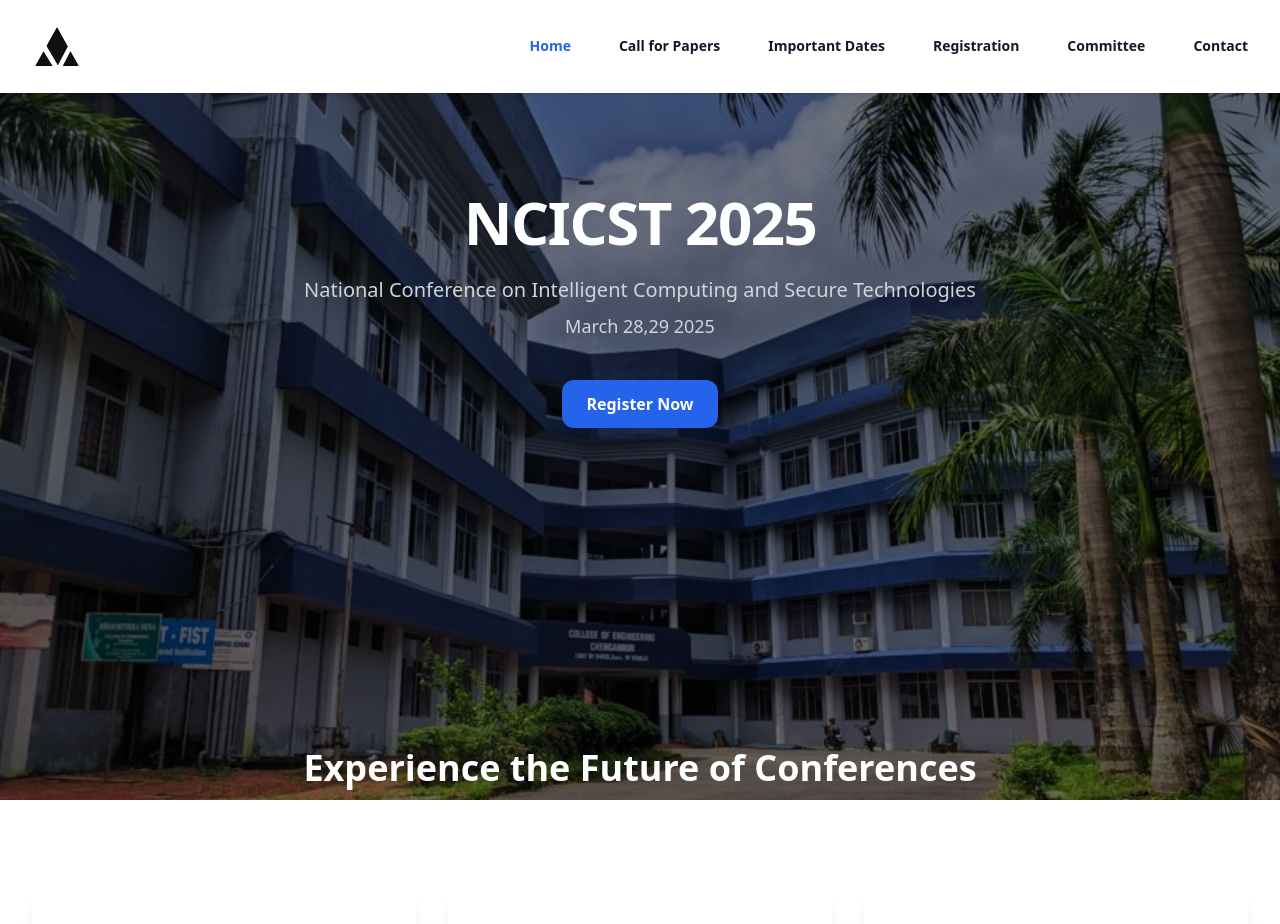
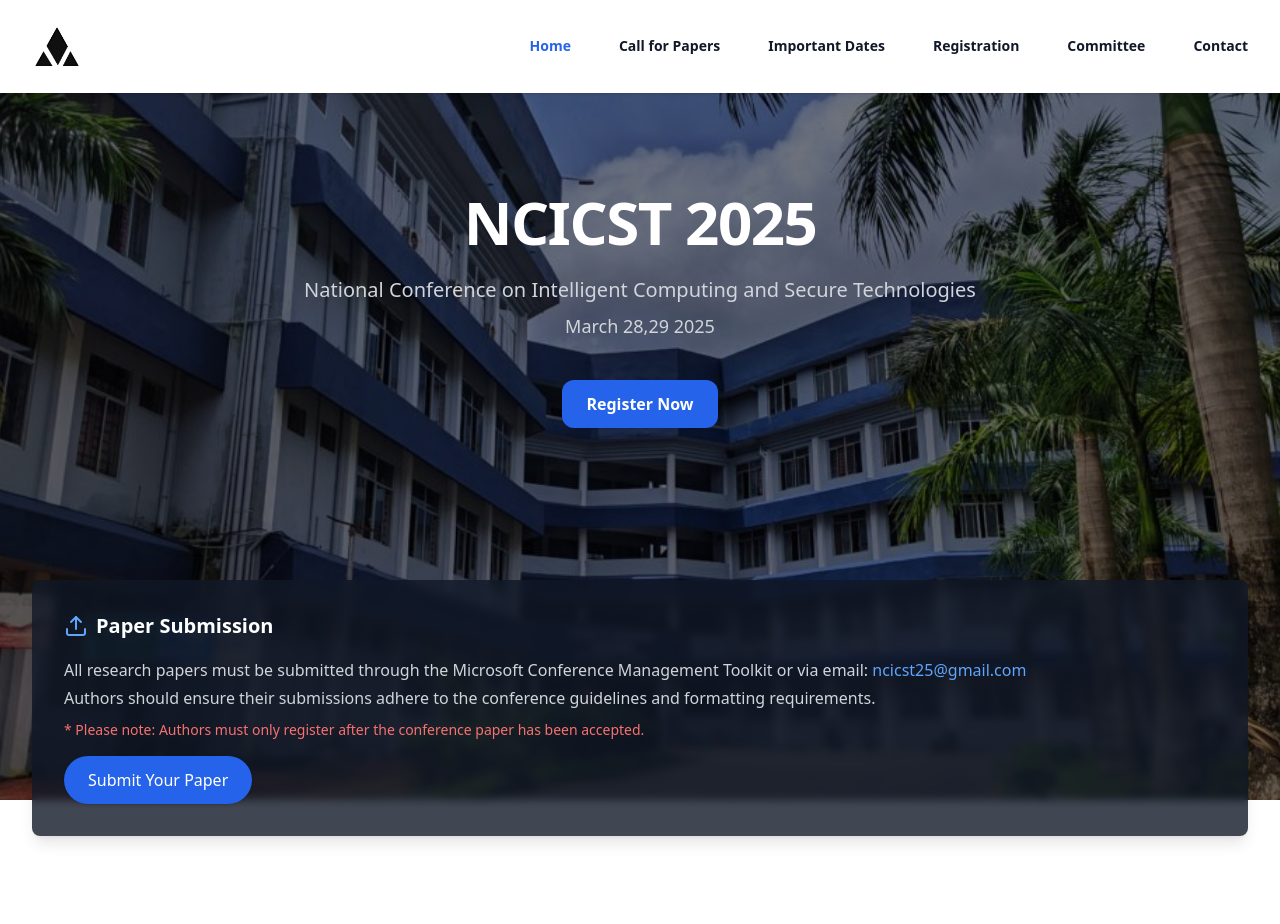
Before and after one commit to GVN101/conference-website, a React (Vite) app in the folder project/: page / in a window 1280 px wide. Shown: the top 924 px of the page. Built offline with nearby package versions, Linux system fonts and the light colour scheme.

Commit message:
several changes to cards

```diff
--- a/project/src/pages/Home.tsx
+++ b/project/src/pages/Home.tsx
@@ -1,7 +1,7 @@
 import { useEffect, useState } from "react";
 import { Link } from "react-router-dom";
 import { motion } from "framer-motion";
-import { Globe, Users, Video, UserSquare2, Presentation, Network } from "lucide-react";
+import { Globe, Users, Video, UserSquare2, Presentation, Network, Upload } from "lucide-react";
 
 export default function Home() {
   const [loaded, setLoaded] = useState(false);
@@ -23,7 +23,7 @@ export default function Home() {
       </div>
 
       {/* Content Section */}
-      <div className="relative z-10 space-y-24 bg-transparent">
+      <div className="relative z-10 space-y-6 bg-transparent">
         {/* Hero Section */}
         <div className="relative mx-auto max-w-7xl px-4 py-32 sm:px-6 lg:px-8 text-center">
           <h1 className="text-4xl font-bold tracking-tight text-white sm:text-5xl md:text-6xl">
@@ -42,8 +42,49 @@ export default function Home() {
           </div>
         </div>
 
+        <div className="relative mx-auto max-w-7xl px-4 sm:px-6 lg:px-8">
+          <motion.div
+            initial={{ opacity: 0, y: 30 }}
+            whileInView={{ opacity: 1, y: 0 }}
+            transition={{ duration: 0.8, delay: 0.4 }}
+            viewport={{ once: true }}
+            // className="rounded-lg bg-white/95 p-8 shadow-lg hover:shadow-xl transition-all duration-300 backdrop-blur-sm"
+            className="rounded-lg bg-gray-900/80 p-8 shadow-lg hover:shadow-xl transition-all duration-300 backdrop-blur-sm"
+          >
+            <h3 className="text-xl font-semibold text-white flex items-center gap-x-2">
+              <Upload className="h-6 w-6 text-blue-400" />
+              Paper Submission
+            </h3>
+            <p className="mt-4 text-base leading-7 text-gray-300">
+              All research papers must be submitted through the Microsoft Conference Management Toolkit or via email:{" "}
+              <a
+                href="mailto:ncicst25@gmail.com"
+                className="text-blue-400 hover:text-blue-300 hover:underline"
+              >
+                ncicst25@gmail.com
+              </a>
+              <br />
+              Authors should ensure their submissions adhere to the conference guidelines and formatting requirements.
+            </p>
+
+            <p className="mt-2 text-sm text-red-400 font-medium">
+              * Please note: Authors must only register after the conference paper has been accepted.
+            </p>
+            <div className="mt-4">
+              <a
+                href="https://cmt3.research.microsoft.com/NCICST2025"
+                target="_blank"
+                rel="noopener noreferrer"
+                className="inline-block bg-blue-600 text-white font-medium px-6 py-3 rounded-full shadow hover:bg-blue-700 transition-colors duration-300 hover:scale-105 transform"
+              >
+                Submit Your Paper
+              </a>
+            </div>
+          </motion.div>
+        </div>
+
         {/* Hybrid Mode Section */}
-        <div className="bg-white/0 py-24">
+        <div className="bg-white/0 py-12">
           <div className="mx-auto max-w-7xl px-4 sm:px-6 lg:px-8">
             <motion.div
               initial={{ opacity: 0, y: 20 }}
@@ -107,7 +148,7 @@ export default function Home() {
         </div>
 
         {/* Conference Highlights Section */}
-        <div className="bg-white/0 py-24">
+        <div className="bg-white/0 py-12">
           <div className="mx-auto max-w-7xl px-4 sm:px-6 lg:px-8">
             <div className="text-center">
               <h2 className="text-3xl font-bold tracking-tight text-white sm:text-4xl">
```
